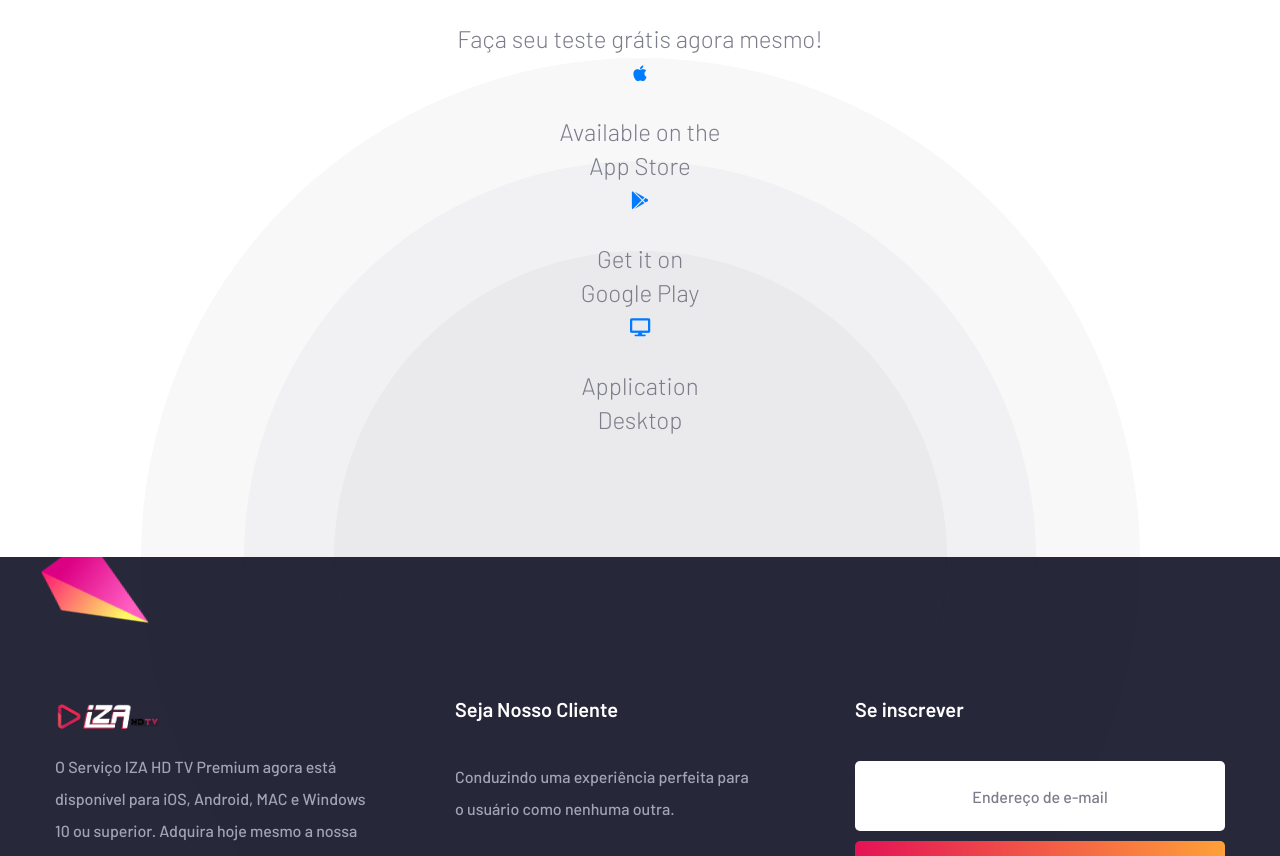
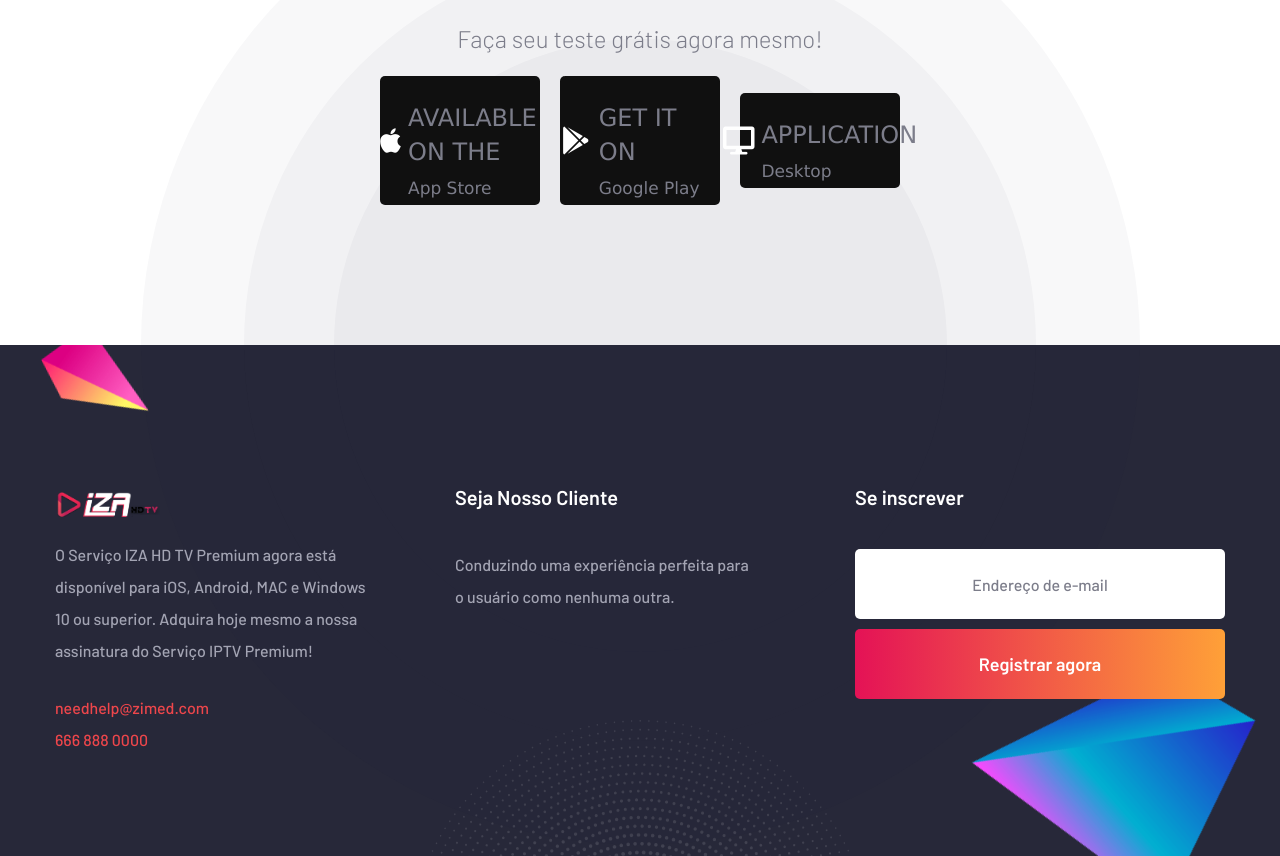
Before and after one commit to izahdtv/izahdtv-1, a plain HTML site: page index.html in a window 1280 px wide. Shown: the part 9969-10825 px from the top of the page. Drawn offline with Linux system fonts and the light colour scheme; animation ran at ten frames a second; files whose address does not match are found by name.

Commit message:
Update index.html

```diff
--- a/index.html
+++ b/index.html
@@ -28,6 +28,8 @@
     <link rel="stylesheet" href="assets/css/style.css">
     <link rel="stylesheet" href="assets/css/responsive.css">
     <link href="assets/css/button.css" rel="stylesheet" />
+    <link href="assets/css/OoZOmm.css" rel="stylesheet" />
+
 
 
 <script type='text/javascript'>
```
